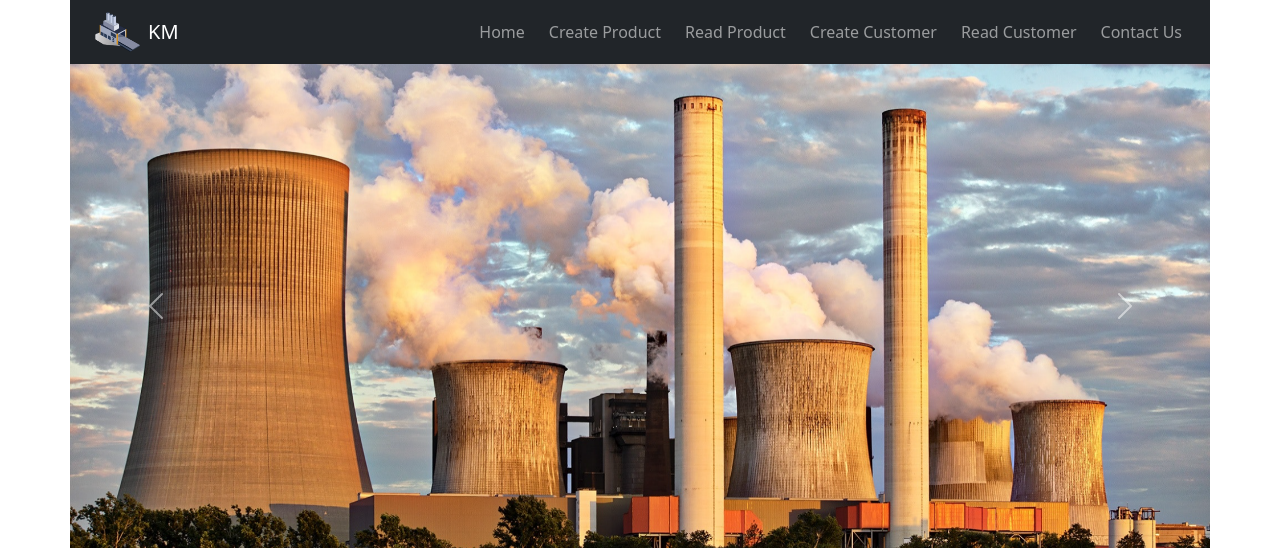
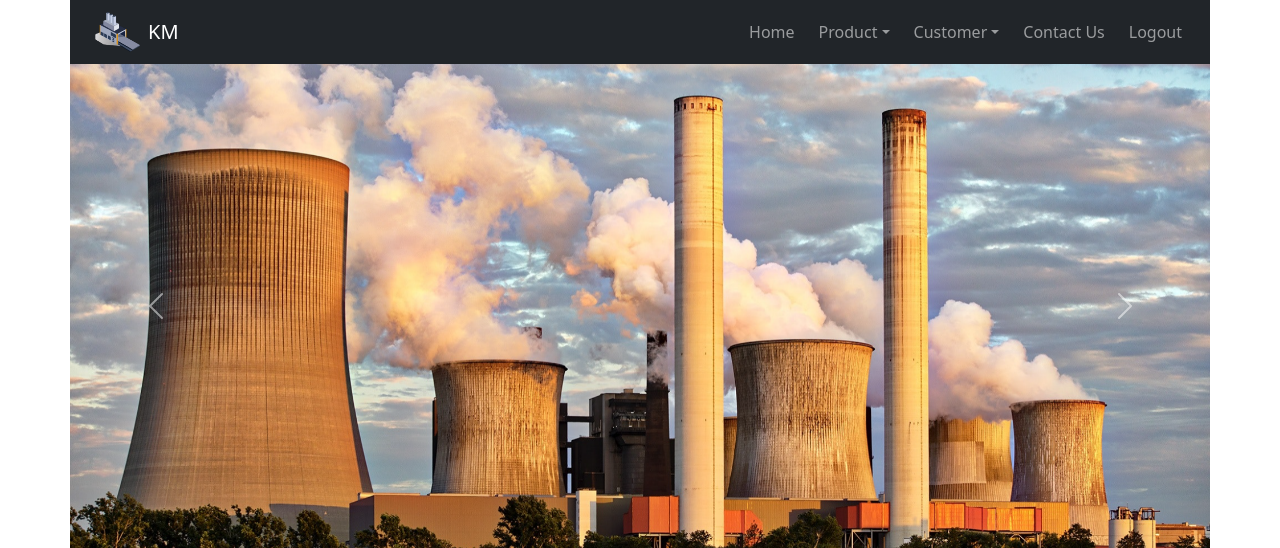
Before and after one commit to KienMing0916/Web_Application_Development, a PHP site: page /index.php in a window 1280 px wide. Shown: the top 548 px of the page. Run offline with PHP 8.4, Linux system fonts and the light colour scheme.

Commit message:
create dropdown menu for product and customer

```diff
--- a/project/menu.php
+++ b/project/menu.php
@@ -1,3 +1,11 @@
+<?php
+if (isset($_GET['logout'])) {
+    session_destroy();
+    header("Location: login.php");
+    exit();
+}
+?>
+
 <nav class="navbar navbar-expand-lg navbar-dark bg-dark">
     <div class="d-flex align-items-center ms-1">
         <img src="img/factorylogo.png" alt="factorylogo" width="50" height="40" class="d-inline-block align-text-top ms-3">
@@ -11,21 +19,26 @@
             <li class="nav-item p-1">
                 <a class="nav-link <?php if ($_SERVER['PHP_SELF'] == '/webapplicationdevelopment/project/index.php') echo 'active'; ?>" href="index.php">Home</a>
             </li>
-            <li class="nav-item p-1">
-                <a class="nav-link <?php if ($_SERVER['PHP_SELF'] == '/webapplicationdevelopment/project/product_create.php') echo 'active'; ?>" href="product_create.php">Create Product</a>
+            <li class="nav-item p-1 dropdown">
+                <a class="nav-link dropdown-toggle" href="#" id="productDropdown" role="button" data-bs-toggle="dropdown" aria-expanded="false">Product</a>
+                <ul class="dropdown-menu" aria-labelledby="productDropdown">
+                    <li><a class="dropdown-item" href="product_create.php">Create Product</a></li>
+                    <li><a class="dropdown-item" href="product_read.php">Read Product</a></li>
+                </ul>
             </li>
-            <li class="nav-item p-1">
-                <a class="nav-link <?php if ($_SERVER['PHP_SELF'] == '/webapplicationdevelopment/project/product_read.php') echo 'active'; ?>" href="product_read.php">Read Product</a>
-            </li>
-            <li class="nav-item p-1">
-                <a class="nav-link <?php if ($_SERVER['PHP_SELF'] == '/webapplicationdevelopment/project/customer_create.php') echo 'active'; ?>" href="customer_create.php">Create Customer</a>
-            </li>
-            <li class="nav-item p-1">
-                <a class="nav-link <?php if ($_SERVER['PHP_SELF'] == '/webapplicationdevelopment/project/customer_read.php') echo 'active'; ?>" href="customer_read.php">Read Customer</a>
+            <li class="nav-item p-1 dropdown">
+                <a class="nav-link dropdown-toggle" href="#" id="customerDropdown" role="button" data-bs-toggle="dropdown" aria-expanded="false">Customer</a>
+                <ul class="dropdown-menu" aria-labelledby="customerDropdown">
+                    <li><a class="dropdown-item" href="customer_create.php">Create Customer</a></li>
+                    <li><a class="dropdown-item" href="customer_read.php">Read Customer</a></li>
+                </ul>
             </li>
             <li class="nav-item p-1">
                 <a class="nav-link <?php if ($_SERVER['PHP_SELF'] == '/webapplicationdevelopment/project/contactus.php') echo 'active'; ?>" href="contactus.php">Contact Us</a>
             </li>
+            <li class="nav-item p-1">
+                <a class="nav-link" href="?logout=true">Logout</a>
+            </li>
         </ul>
     </div>
 </nav>
```
